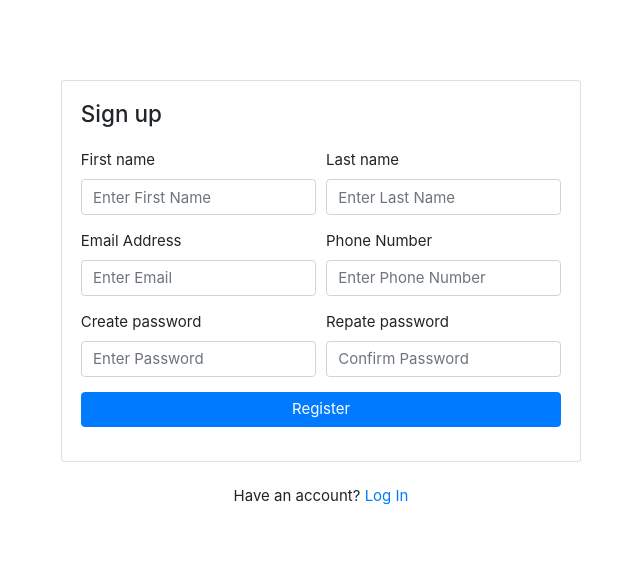
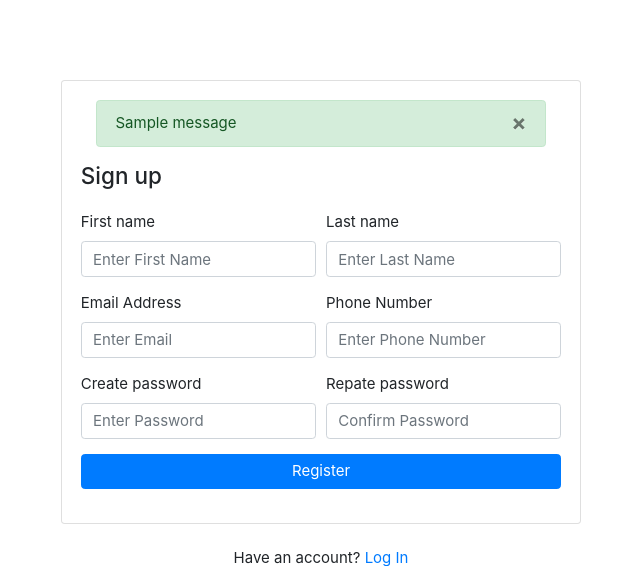
Before and after one commit to Rod512/Django_Eccomerce, a Django app: page /account/register/ in a window 1280 px wide. Shown: the part 124-690 px from the top of the page, without its empty margins (319-959 px from the left). Run offline with Django 5.2, Linux system fonts and the light colour scheme; data comes from the database, SQL or seed files in the repository; both versions use the stored data as it was after the commit; one stand-in notice (Sample message) is shown; some web fonts are replaced.

Commit message:
message framework added

```diff
--- a/account/views.py
+++ b/account/views.py
@@ -1,6 +1,8 @@
-from django.shortcuts import render
+from django.shortcuts import render,redirect
 from .forms import RegistrationForm
 from .models import Account
+from django.contrib import messages
+
 
 def register(request):
     if request.method == 'POST':
@@ -15,6 +17,9 @@ def register(request):
             user = Account.objects.create_user(first_name=first_name,last_name=last_name,email=email,username = username, password=password)
             user.phone_number = phone_number
             user.save()
+            messages.success(request, 'registration successfull')
+            return redirect('register')
+
     else:
         form = RegistrationForm()
     context = {
--- a/templates/account/register.html
+++ b/templates/account/register.html
@@ -7,9 +7,10 @@
     <!-- ============================ COMPONENT REGISTER   ================================= -->
         <div class="card mx-auto" style="max-width:520px; margin-top:40px;">
           <article class="card-body">
+            {% include "partials/alerts.html" %}
             <header class="mb-4"><h4 class="card-title">Sign up</h4></header>
             <form action="{% url "register" %}" method='POST'>
-              {% csrf_token %}
+                {% csrf_token %}
                     <div class="form-row">
                         <div class="col form-group">
                             <label>First name</label>
--- /dev/null
+++ b/templates/partials/alerts.html
@@ -0,0 +1,13 @@
+{% if messages %}
+
+    {% for message in messages %}
+    <div id="message" class="container">
+    <div {% if message.tags %} class="alert alert-{{ message.tags }}"{% endif %} role='alert'>
+        <button type='button' class='close' data-dismiss='alert'><span aria-hidden='true'>&times;</span></button>
+        {% if message.level == DEFAULT_MESSAGE_LEVELS.ERROR %}Important:{% endif %}
+        {{ message }}
+    </div>
+    </div>
+    {% endfor %}
+
+{% endif %}
```
Also changed, not shown: eccomerce/settings.py (+7 -0 lines), static/js/script.js (+4 -4 lines), db.sqlite3.
